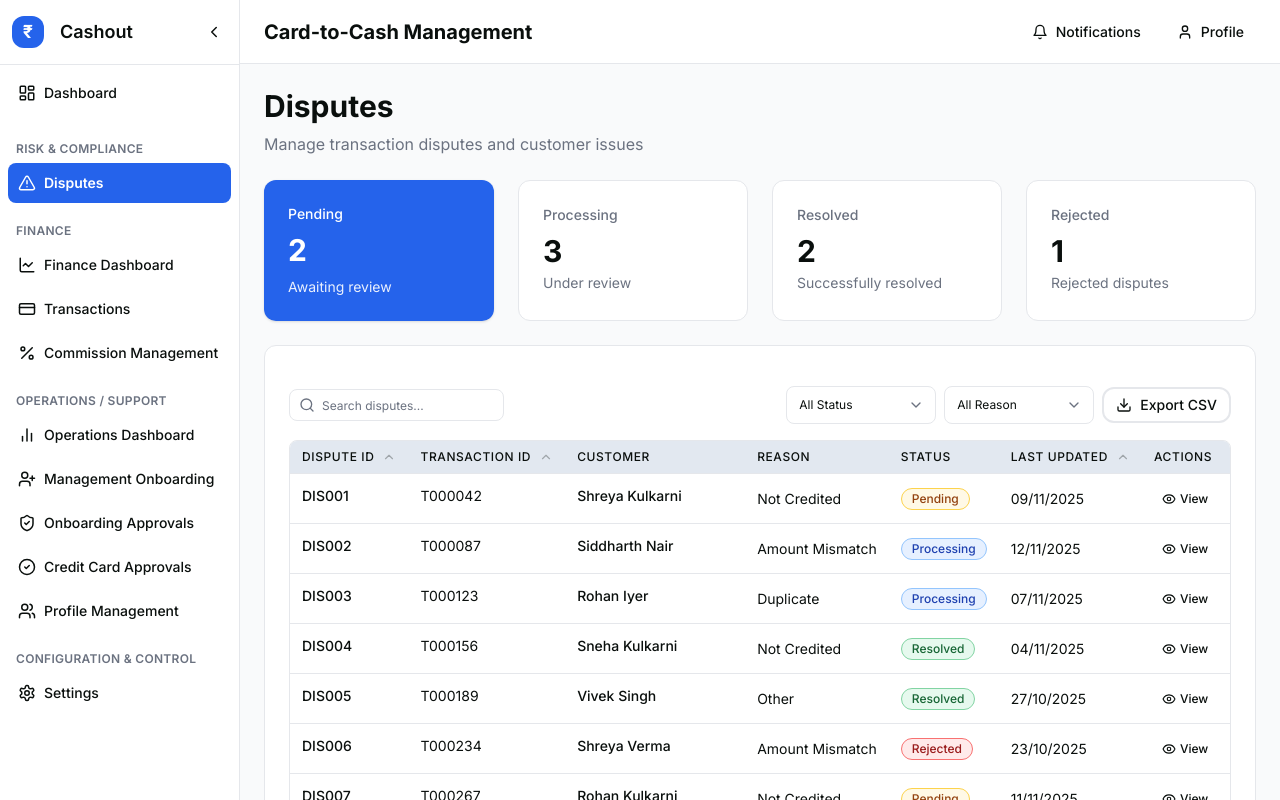
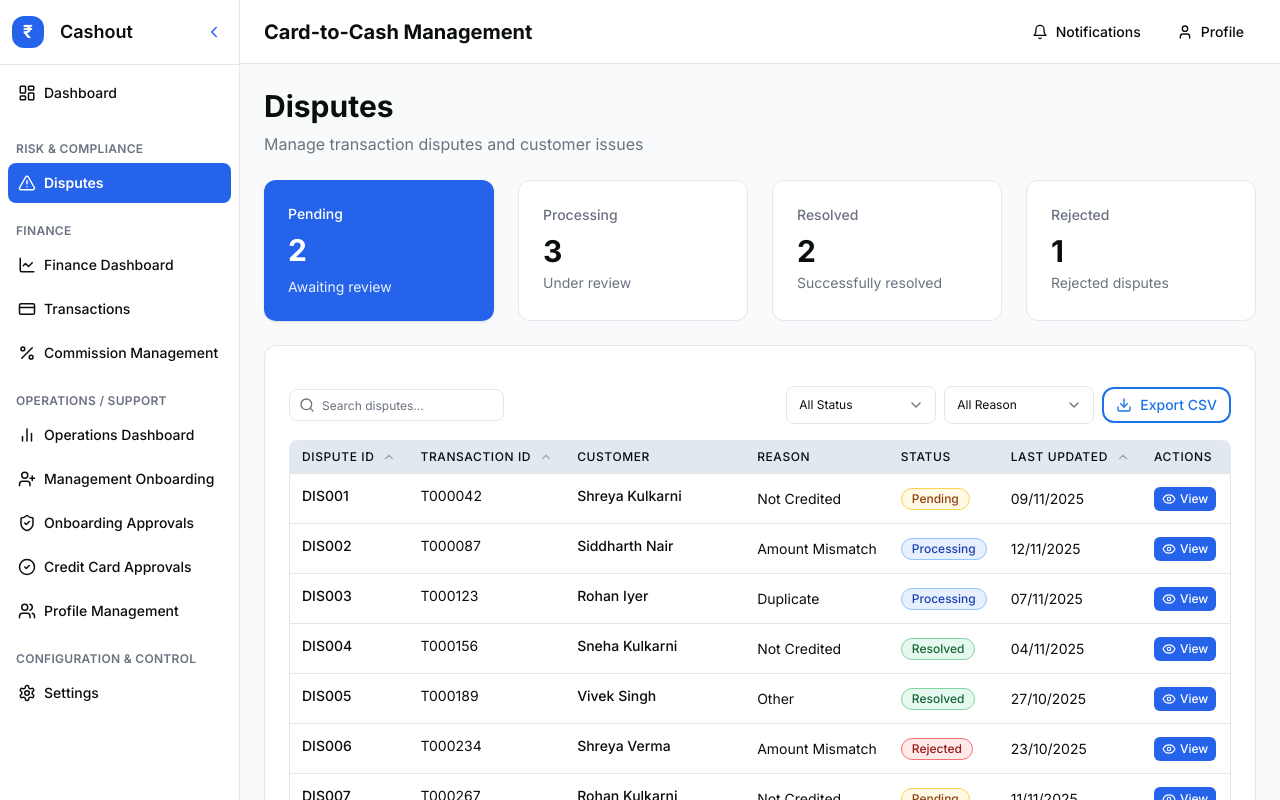
Before and after one commit to roslind-vasantha/ctc-management, a Next.js app: page /disputes in a window 1280 px wide. Built offline with nearby package versions, Linux system fonts and the light colour scheme.

Commit message:
differentiate primary and secondary buttons

```diff
--- a/app/components/ui/Button.tsx
+++ b/app/components/ui/Button.tsx
@@ -14,8 +14,8 @@ interface ButtonProps extends ButtonHTMLAttributes<HTMLButtonElement> {
 }
 
 const variantClasses: Record<ButtonVariant, string> = {
-  primary: 'bg-[#4A90E2] text-white hover:bg-[#3A7BC8] shadow-sm',
-  secondary: 'bg-white text-[#4A90E2] border-2 border-[#4A90E2] hover:bg-[#F0F7FF]',
+  primary: 'bg-[var(--primary)] text-white hover:bg-[var(--primary-accent)] shadow-sm',
+  secondary: 'bg-white text-[var(--primary)] border-2 border-[var(--primary)] hover:bg-[var(--info-bg)]',
   ghost: 'bg-transparent text-[var(--text-color)] hover:bg-[var(--muted)]',
   destructive: 'bg-[var(--danger-bg)] text-[var(--danger-text)] hover:opacity-90',
 };
--- a/app/credit-card-approvals/page.tsx
+++ b/app/credit-card-approvals/page.tsx
@@ -106,7 +106,7 @@ export default function CreditCardApprovalsPage() {
       label: "Actions",
       render: (row) => (
         <Button
-          variant="ghost"
+          variant="primary"
           size="sm"
           onClick={(e) => {
             e.stopPropagation();
--- a/app/globals.css
+++ b/app/globals.css
@@ -65,8 +65,7 @@ body {
 
 input,
 select,
-textarea,
-button {
+textarea {
   background: var(--input-bg);
   color: var(--text-color);
   border-color: var(--border);
```
